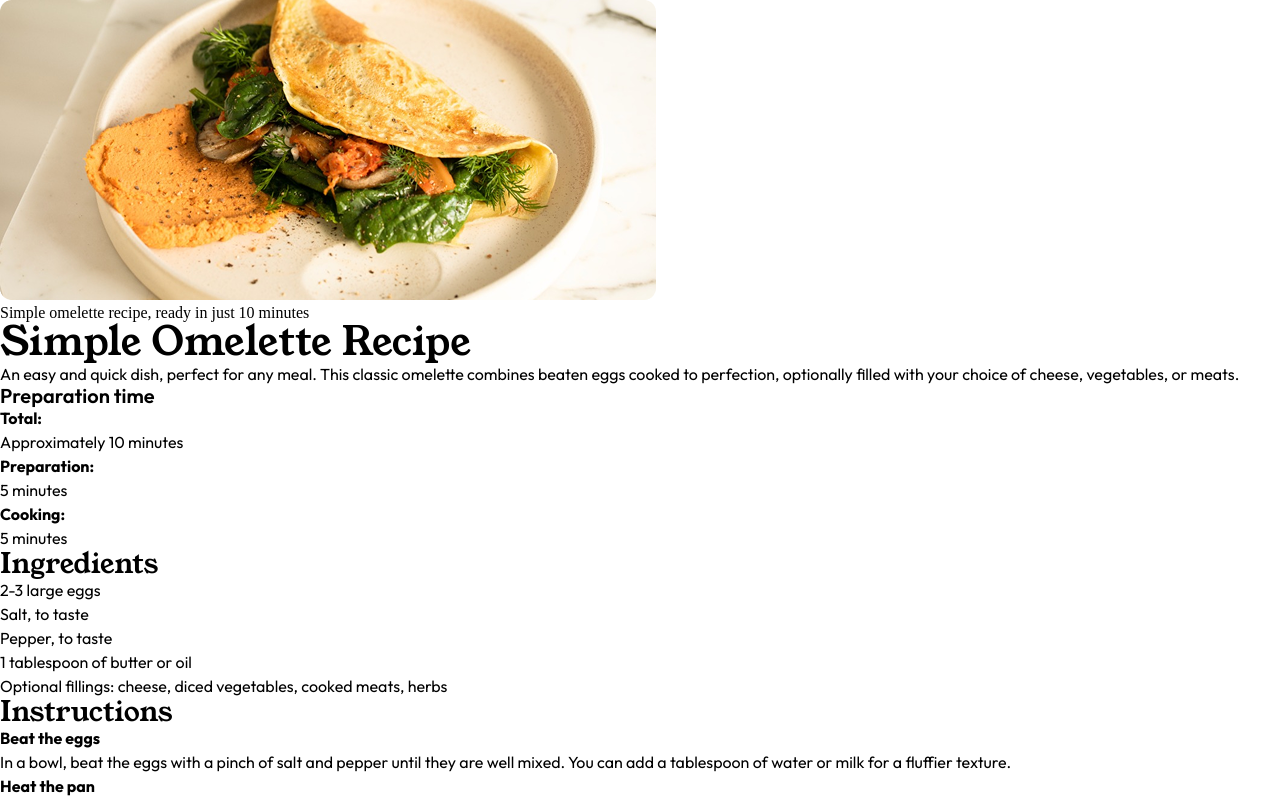
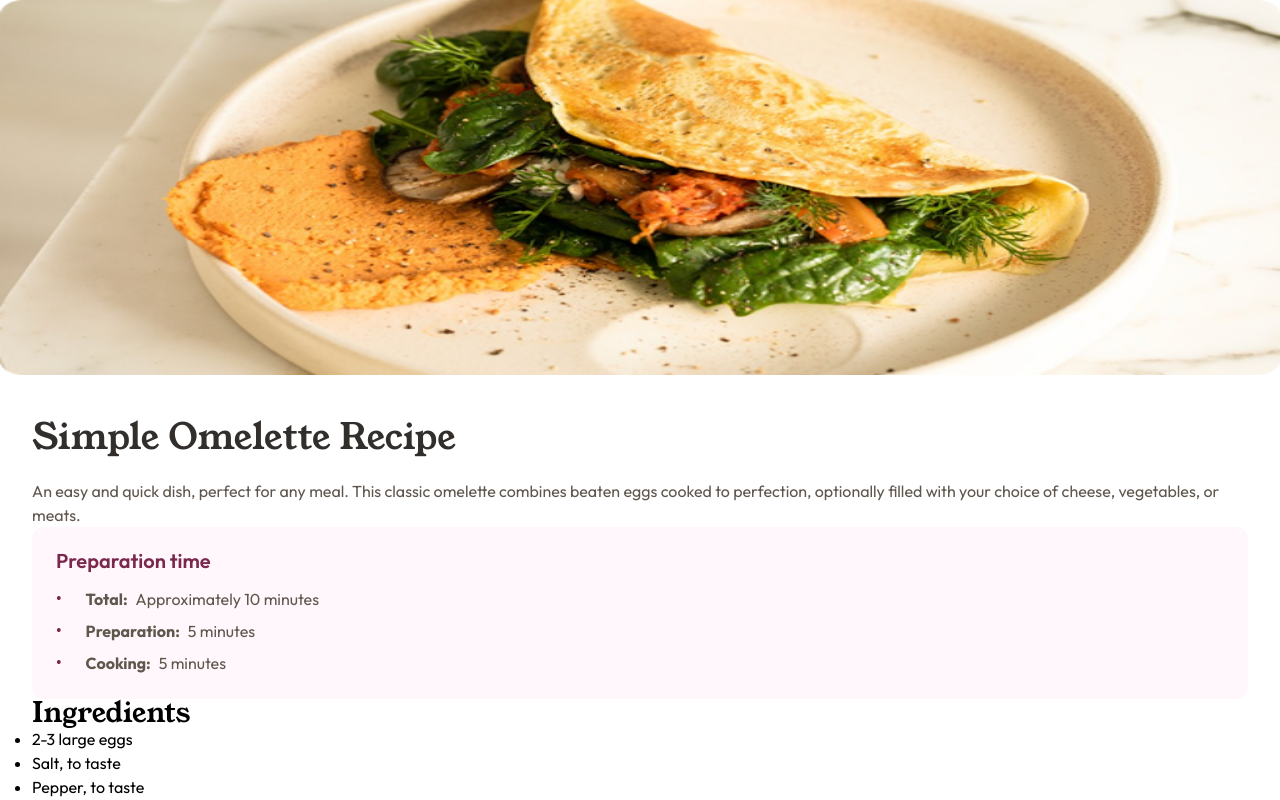
Before and after one commit to gabrielestefono/recipe-page, a Vue app: page / in a window 1280 px wide. Shown: the top 800 px of the page. Built offline with nearby package versions, Linux system fonts and the light colour scheme.

Commit message:
Finalizando preparation time

```diff
--- a/index.html
+++ b/index.html
@@ -32,7 +32,7 @@
 
         /* --- TYPOGRAPHY --- */
         /* Font-size */
-        --size-40: 2.5rem;
+        --size-36: 2.25rem;
         --size-28: 1.75rem;
         --size-20: 1.25rem;
         --size-16: 1rem;
@@ -68,7 +68,7 @@
 
       .text-preset-01 {
         font-family: var(--font-young-serif);
-        font-size: var(--size-40);
+        font-size: var(--size-36);
         line-height: var(--height-100);
         font-weight: var(--weight-400);
       }
@@ -111,6 +111,11 @@
         clip: rect(0 0 0 0);
         white-space: nowrap;
       }
+
+      .laterals {
+        padding-left: var(--spacing-400);
+        padding-right: var(--spacing-400);
+      }
     </style>
   </head>
   <body>
--- a/src/App.vue
+++ b/src/App.vue
@@ -3,31 +3,37 @@
 <template>
   <main>
     <article>
-      <header>
+      <header class="title-container">
         <figure>
           <img src="/top-image.png" alt="Omelette" />
-          <figcaption>Simple omelette recipe, ready in just 10 minutes</figcaption>
+          <figcaption class="sr-only">Simple omelette recipe, ready in just 10 minutes</figcaption>
         </figure>
-        <h1 class="text-preset-01">Simple Omelette Recipe</h1>
-        <p class="text-preset-04">
+        <h1 class="text-preset-01 laterals">Simple Omelette Recipe</h1>
+        <p class="text-preset-04 laterals">
           An easy and quick dish, perfect for any meal. This classic omelette combines beaten eggs
           cooked to perfection, optionally filled with your choice of cheese, vegetables, or meats.
         </p>
       </header>
-      <section>
-        <h2 class="text-preset-03">Preparation time</h2>
-        <dl>
-          <dt class="text-preset-04-bold">Total:</dt>
-          <dd class="text-preset-04">Approximately 10 minutes</dd>
-
-          <dt class="text-preset-04-bold">Preparation:</dt>
-          <dd class="text-preset-04">5 minutes</dd>
-
-          <dt class="text-preset-04-bold">Cooking:</dt>
-          <dd class="text-preset-04">5 minutes</dd>
-        </dl>
+      <section class="laterals preparation-time">
+        <div>
+          <h2 class="text-preset-03">Preparation time</h2>
+          <ul>
+            <li>
+              <strong class="text-preset-04-bold">Total:</strong>
+              <span class="text-preset-04">Approximately 10 minutes</span>
+            </li>
+            <li>
+              <strong class="text-preset-04-bold">Preparation:</strong>
+              <span class="text-preset-04">5 minutes</span>
+            </li>
+            <li>
+              <strong class="text-preset-04-bold">Cooking:</strong>
+              <span class="text-preset-04">5 minutes</span>
+            </li>
+          </ul>
+        </div>
       </section>
-      <section>
+      <section class="laterals">
         <h2 class="text-preset-02">Ingredients</h2>
         <ul>
           <li class="text-preset-04">2-3 large eggs</li>
@@ -39,7 +45,7 @@
           </li>
         </ul>
       </section>
-      <section>
+      <section class="laterals">
         <h2 class="text-preset-02">Instructions</h2>
         <ol>
           <li class="text-preset-04">
@@ -80,7 +86,7 @@
           </li>
         </ol>
       </section>
-      <section>
+      <section class="laterals">
         <h2 class="text-preset-02">Nutrition</h2>
         <p class="text-preset-04">
           The table below shows nutritional values per serving without the additional fillings.
@@ -120,4 +126,61 @@
   </main>
 </template>
 
-<style scoped></style>
+<style scoped>
+figure > img {
+  width: 100%;
+  max-height: 23.4375rem;
+}
+
+.title-container > h1 {
+  color: var(--stone-900);
+  margin-top: var(--spacing-500);
+}
+
+.title-container > p {
+  color: var(--stone-600);
+  margin-top: var(--spacing-300);
+}
+
+.preparation-time > div {
+  padding: var(--spacing-300);
+  background-color: var(--rose-50);
+  border-radius: var(--spacing-150);
+  display: flex;
+  flex-direction: column;
+  gap: var(--spacing-200);
+}
+
+.preparation-time > div > h2 {
+  color: var(--rose-800);
+}
+
+.preparation-time > div > ul {
+  display: flex;
+  flex-direction: column;
+  gap: var(--spacing-100);
+}
+
+.preparation-time ul {
+  list-style: none;
+}
+
+.preparation-time li {
+  color: var(--stone-600);
+  display: flex;
+  align-items: flex-start;
+  gap: 8px;
+}
+
+.preparation-time li::before {
+  content: "•";
+  color: var(--rose-800);
+  margin-right: 1rem;
+  line-height: 1.5rem;
+}
+
+.preparation-time li::marker {
+  color: var(--rose-800);
+  margin-right: 0.75rem;
+}
+</style>
```
